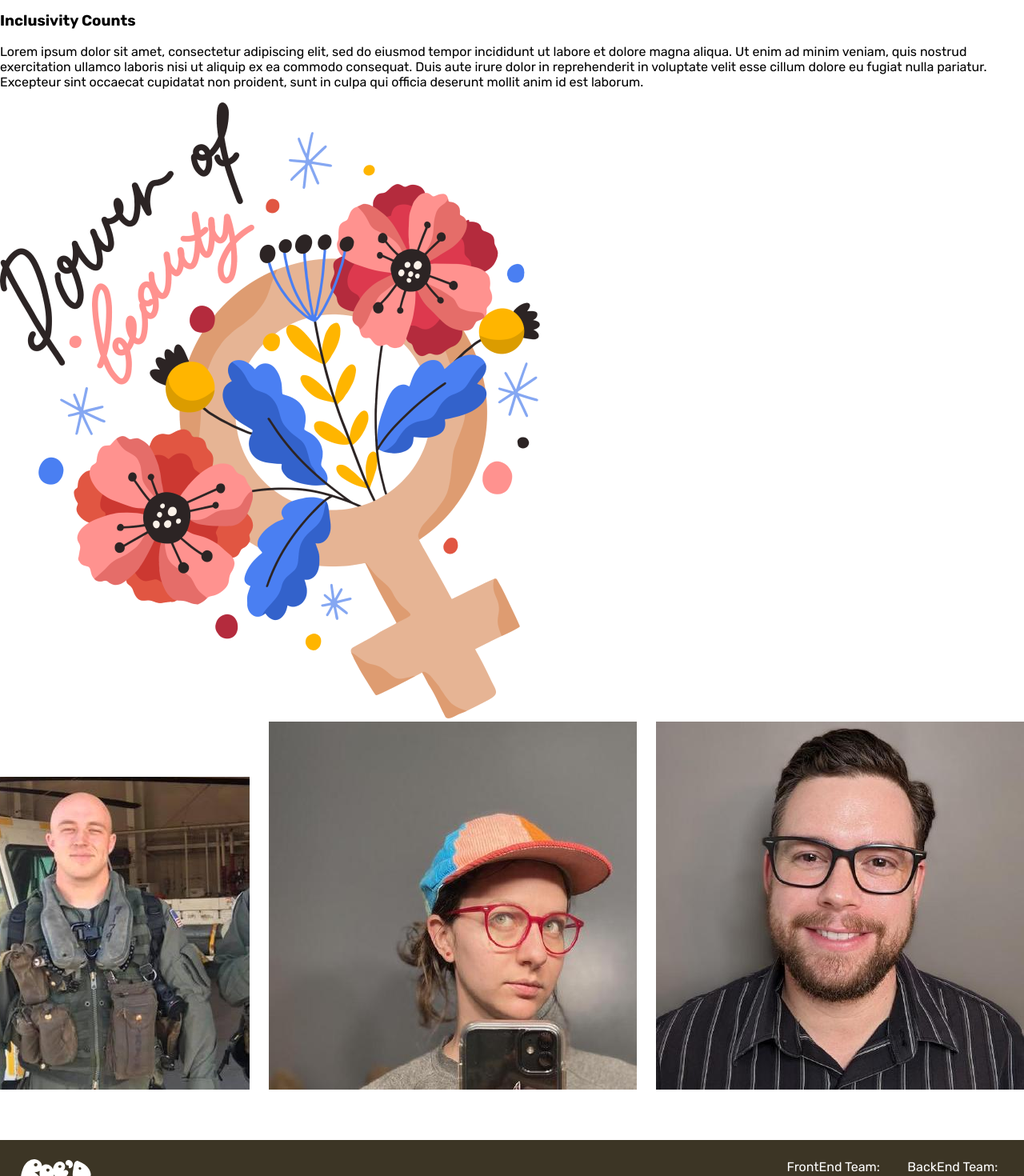
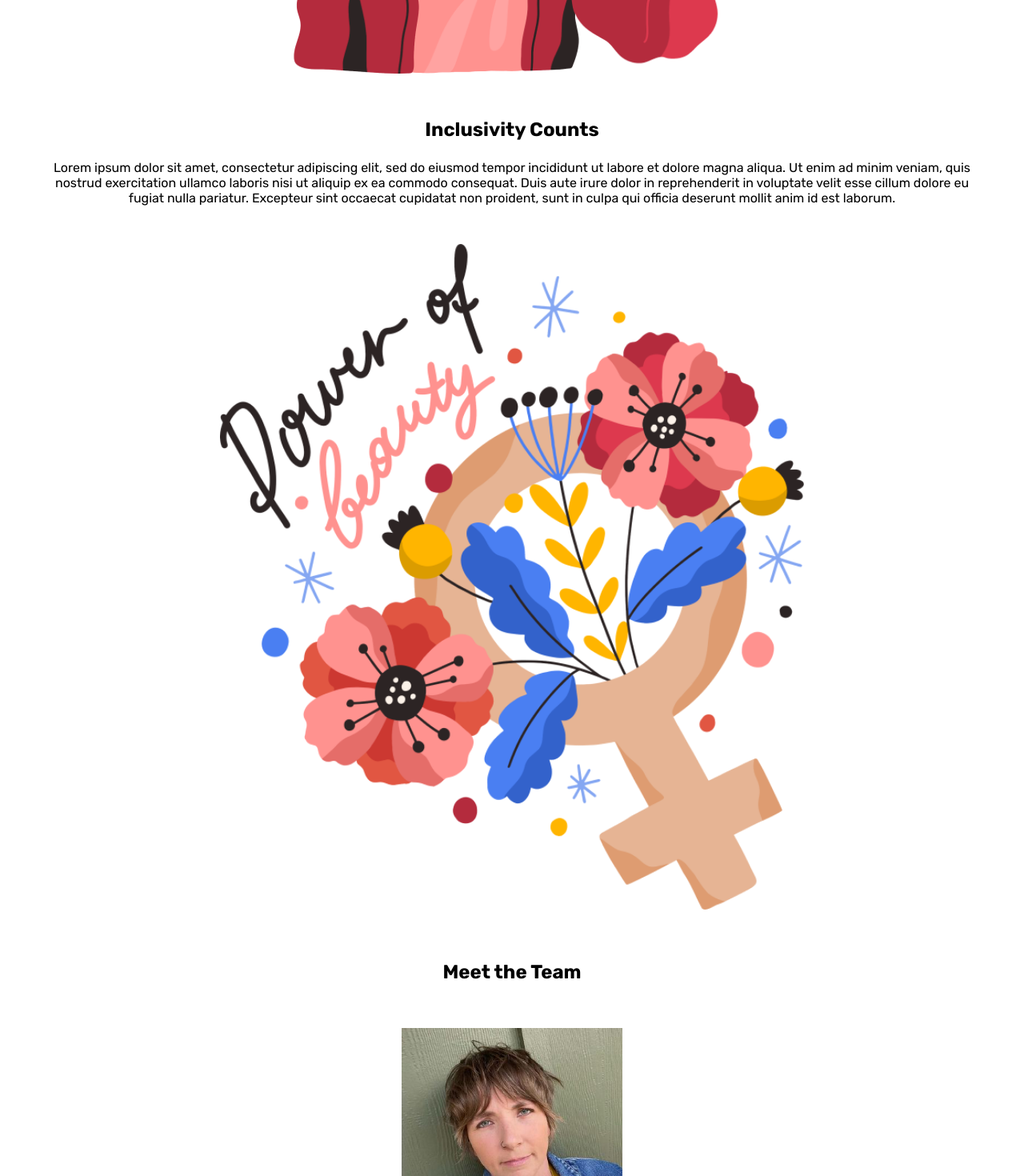
Before and after one commit to Roe-dToAid/roed_to_aid_fe, a React (Create React App) app: page /about in a window 1280 px wide. Shown: the part 1080-2550 px from the top of the page at 80% size. Built offline with nearby package versions, Linux system fonts and the light colour scheme.

Commit message:
Add styling to about page

```diff
--- a/src/Views/AboutView/AboutView.js
+++ b/src/Views/AboutView/AboutView.js
@@ -18,25 +18,28 @@ const AboutView = () => {
       <div className='mission-container'>
         <h2>Our Mission</h2>
         <p>Lorem ipsum dolor sit amet, consectetur adipiscing elit, sed do eiusmod tempor incididunt ut labore et dolore magna aliqua. Ut enim ad minim veniam, quis nostrud exercitation ullamco laboris nisi ut aliquip ex ea commodo consequat. Duis aute irure dolor in reprehenderit in voluptate velit esse cillum dolore eu fugiat nulla pariatur. Excepteur sint occaecat cupidatat non proident, sunt in culpa qui officia deserunt mollit anim id est laborum.</p>
-        <img src={yesImage} alt="person holding up fist"></img>
       </div>
 
-      <div className='inclusivity container'>
+      <img className='illustration' src={yesImage} alt="person holding up fist"></img>
+
+      <div className='inclusivity-container'>
         <h3>Inclusivity Counts</h3>
         <p>Lorem ipsum dolor sit amet, consectetur adipiscing elit, sed do eiusmod tempor incididunt ut labore et dolore magna aliqua. Ut enim ad minim veniam, quis nostrud exercitation ullamco laboris nisi ut aliquip ex ea commodo consequat. Duis aute irure dolor in reprehenderit in voluptate velit esse cillum dolore eu fugiat nulla pariatur. Excepteur sint occaecat cupidatat non proident, sunt in culpa qui officia deserunt mollit anim id est laborum.</p>
-        <img src={flowerSymbolImage} alt="female symbol with flowers"></img>
       </div>
+
+      <img className='illustration' src={flowerSymbolImage} alt="female symbol with flowers"></img>
 
       <div className='team-container'>
         <h4>Meet the Team</h4>
+        <img src={rachelPhoto} alt="headshot of Rachel"></img>
         <img src={catlynPhoto} alt="headshot of Catlyn"></img>
         <img src={irmakPhoto} alt="headshot of Irmak"></img>
         <img src={lidiaPhoto} alt="headshot of Lidia"></img>
-        <img src={rachelPhoto} alt="headshot of Rachel"></img>
-        <img src={brycePhoto} alt="headshot of Bryce"></img>
         <img src={caseyPhoto} alt="headshot of Casey"></img>
         <img src={wesPhoto} alt="headshot of Wes"></img>
+        <img src={brycePhoto} alt="headshot of Bryce"></img>
       </div>
+
     </div>
   )
 };
--- a/src/Views/AboutView/Aboutview.scss
+++ b/src/Views/AboutView/Aboutview.scss
@@ -0,0 +1,32 @@
+// * {
+//   border: 2px solid green;
+// }
+
+.about-container, .team-container {
+  display: flex;
+  flex-direction: column;
+  align-items: center;
+  justify-content: center;
+  color: black;
+  padding: 2rem;
+}
+
+.team-container {
+  img {
+    width: 60%;
+  }
+}
+
+.illustration {
+  height: 60%;
+  width: 60%;
+}
+
+.mission-container, .inclusivity-container {
+  text-align: center;
+  padding: 2rem;
+}
+
+h2, h3, h4 {
+  font-size: 1.5rem;
+}
```
